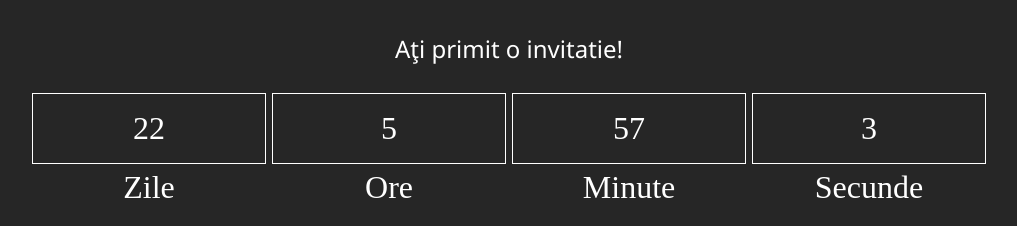
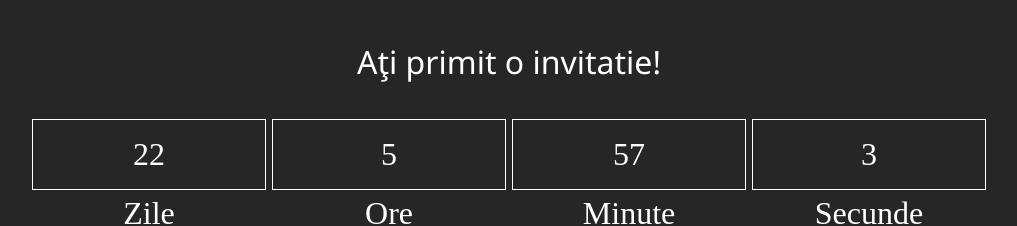
Before and after one commit to AndreeaGudiu/wginvitation, a plain HTML site: page index.html in a window 1280 px wide. Shown: the top 226 px of the page, without its empty margins (131-1148 px from the left). Drawn offline with Linux system fonts and the light colour scheme.

Commit message:
Update index.html

```diff
--- a/index.html
+++ b/index.html
@@ -35,7 +35,8 @@
     .paragraf {
       font-family: "Segoe UI", Tahoma, Geneva, Verdana, sans-serif;
       color: white;
-      font-size: 24px;
+      font-size: 32px;
+      font-style:bold;
     }
   </style>
   <body>
```
